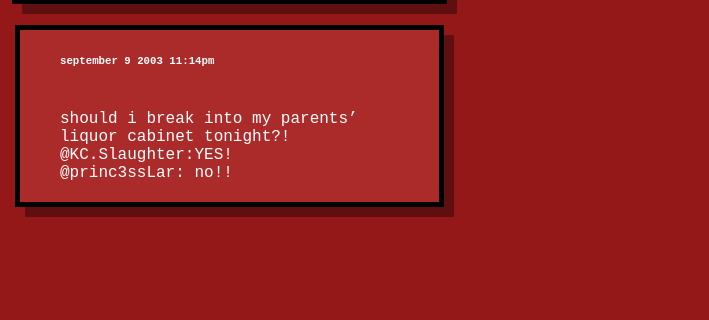
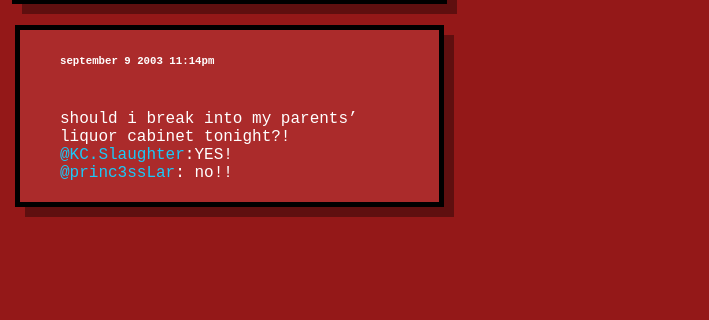
Before and after one commit to karreed/art129, a plain HTML site: page pagr7/index.html in a window 1280 px wide. Shown: the part 274-594 px from the top of the page, 571-1280 px from the left. Drawn offline with Linux system fonts and the light colour scheme.

Commit message:
more colors

```diff
--- a/pagr7/index.html
+++ b/pagr7/index.html
@@ -298,9 +298,9 @@
 			    <span class="post">
                    should i break into my parents’ liquor cabinet tonight?!
 				   <br>
-				   @KC.Slaughter:YES!
+				   <span style="color:#1ac9f9;">@KC.Slaughter</span>:YES!
 				   <br>
-				   @princ3ssLar: no!!
+				   <span style="color:#1ac9f9;">@princ3ssLar</span>: no!!
                 </span>
 
             </div>
```
Also changed, not shown: pagr9/index.html (+1 -1 lines).
